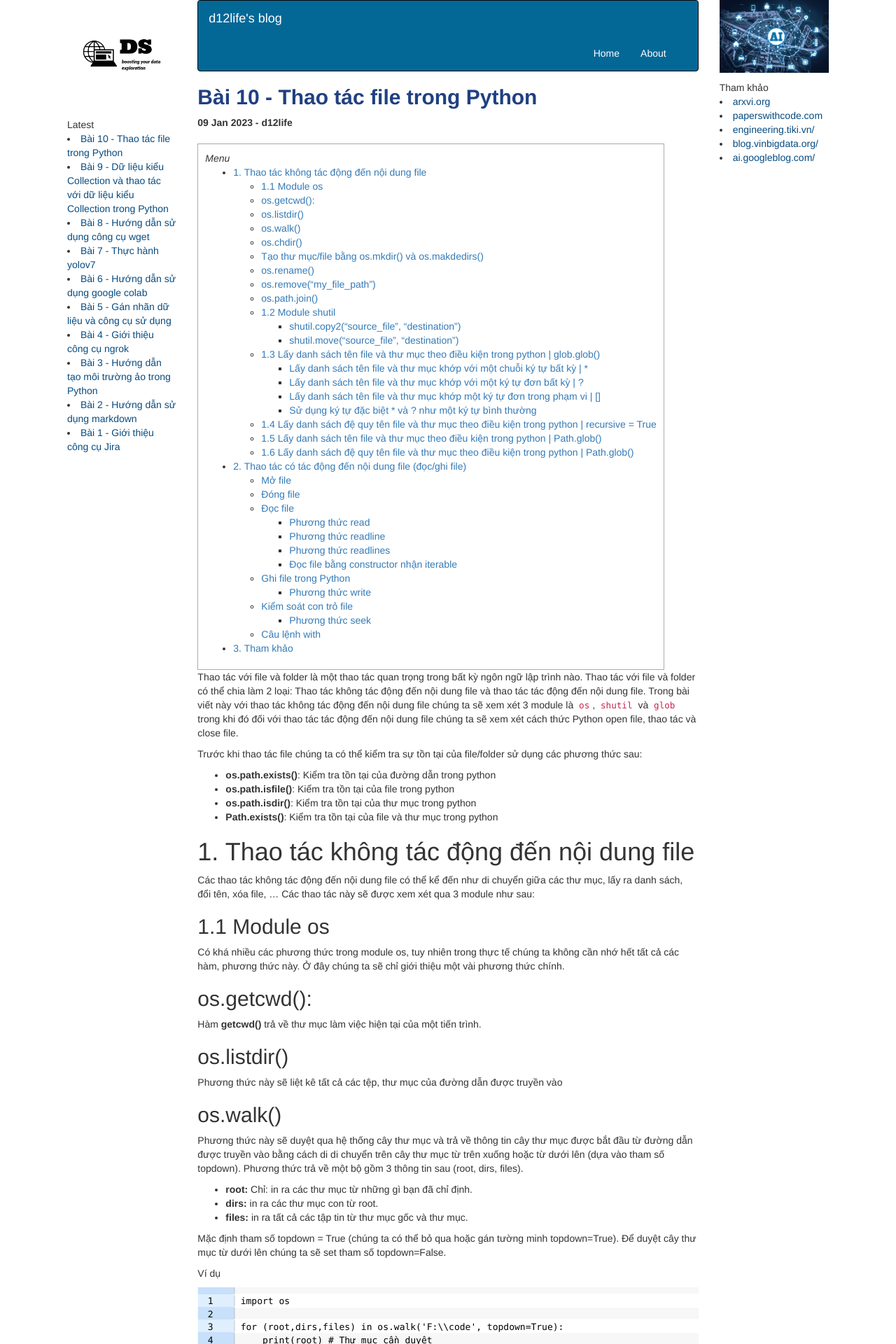
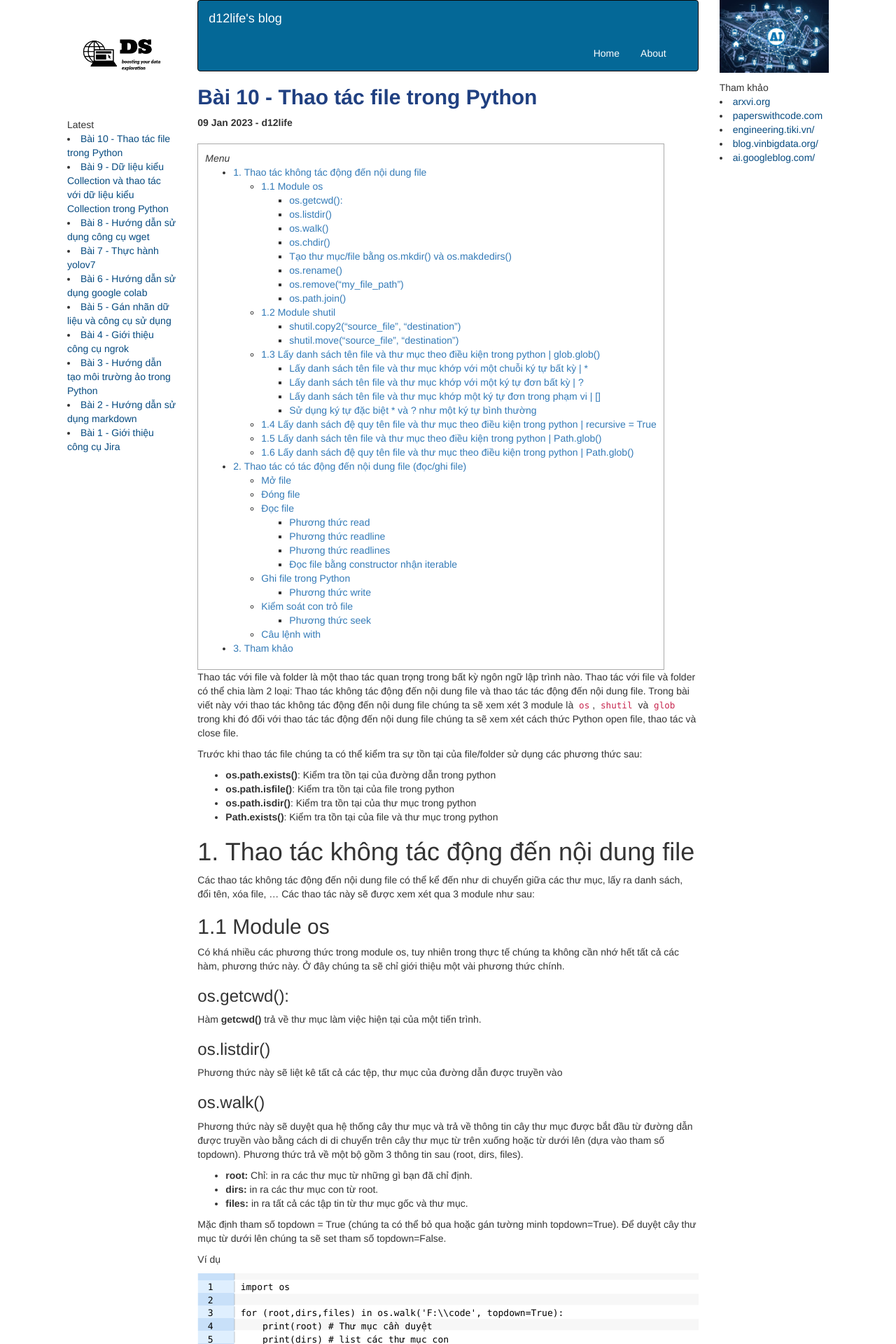
Before and after one commit to d12life/d12life.github.io, a Jekyll site: the page built from _posts/2023-01-09-thao-tac-voi-file-trong-python.md, in a window 1280 px wide. Shown: the top 1920 px of the page at 70% size. Built offline with Jekyll 4.4.1, drawn with Linux system fonts in a browser that asks for light colours; nearby versions of some CDN libraries.

Commit message:
cấu trúc lại mục lục

````diff
--- a/_posts/2023-01-09-thao-tac-voi-file-trong-python.md
+++ b/_posts/2023-01-09-thao-tac-voi-file-trong-python.md
@@ -17,13 +17,13 @@ Các thao tác không tác động đến nội dung file có thể kể đến
 ## 1.1 Module os
 Có khá nhiều các phương thức trong module os, tuy nhiên trong thực tế chúng ta không cần nhớ hết tất cả các hàm, phương thức này. Ở đây chúng ta sẽ chỉ giới thiệu một vài phương thức chính.
 
-## os.getcwd():
+### os.getcwd():
 Hàm **getcwd()** trả về thư mục làm việc hiện tại của một tiến trình.
 
-## os.listdir()
+### os.listdir()
 Phương thức này sẽ liệt kê tất cả các tệp, thư mục của đường dẫn được truyền vào
 
-## os.walk()
+### os.walk()
 Phương thức này sẽ duyệt qua hệ thống cây thư mục và trả về thông tin cây thư mục được bắt đầu từ đường dẫn được truyền vào bằng cách di di chuyển trên cây thư mục từ trên xuống hoặc từ dưới lên (dựa vào tham số topdown). Phương thức trả về một bộ gồm 3 thông tin sau (root, dirs, files).
 - **root:** Chỉ: in ra các thư mục từ những gì bạn đã chỉ định.
 - **dirs:** in ra các thư mục con từ root.
@@ -53,18 +53,18 @@ F:\code\test
 --------------------------------
 ```
 
-## os.chdir()
+### os.chdir()
 Phương thức để thay đổi thư mục làm việc hiện tại
 
-## Tạo thư mục/file bằng os.mkdir() và os.makdedirs()
+### Tạo thư mục/file bằng os.mkdir() và os.makdedirs()
 Phương thức os.mkdir() cho phép chúng ta tạo thư mục/file ở đường dẫn được truyền. Sự khác biệt giữa mkdir() và makedirs() như sau
 - os.makedirs('dirA/dirB') sẽ tạo cả thư mục A và thư mục B nếu thư mục A chưa tồn tại
 - mkdir('dirA/dirB') sẽ tạo thư mục B nếu thư mục A đã tồn tại, nếu thư mục A chưa tồn tại phương thức này sẽ báo lỗi.
 
-## os.rename()
+### os.rename()
 Phương thức cho phép đổi tên file/thư mục.
 
-## os.remove("my_file_path")
+### os.remove("my_file_path")
 Xóa file ở đường dẫn được truyền vào.
 
 Ngoài os.remove chúng ta cũng có thể sử dụng:
@@ -73,7 +73,7 @@ Ngoài os.remove chúng ta cũng có thể sử dụng:
 - **pathlib.Path.unlink():** removes the file or symbolic link.
 - **pathlib.Path.rmdir():** removes the empty directory.
 
-## os.path.join()
+### os.path.join()
 Module os.path chứa khá nhiều phương thức hữu ích cho các thao tác phổ biến để quản lý thư mục và file. Bạn có thể sử dụng nó để tìm thông tin về tên thư mục, các phần của tên thư mục, kiểm tra xem một tập tin hoặc thư mục tồn tại hay không ...
 
 os.path.join() cho phép bạn có thể nối các đường dẫn với nhau theo để tạo nên 1 đường dẫn hoàn chỉnh và phù hợp nhất. Thay vì phải đau đầu sửa code để tạo đường dẫn theo từng hệ điều hành khác nhau, phương thức này sẽ giúp bạn tạo ra đường dẫn phù hợp nhất.
````
